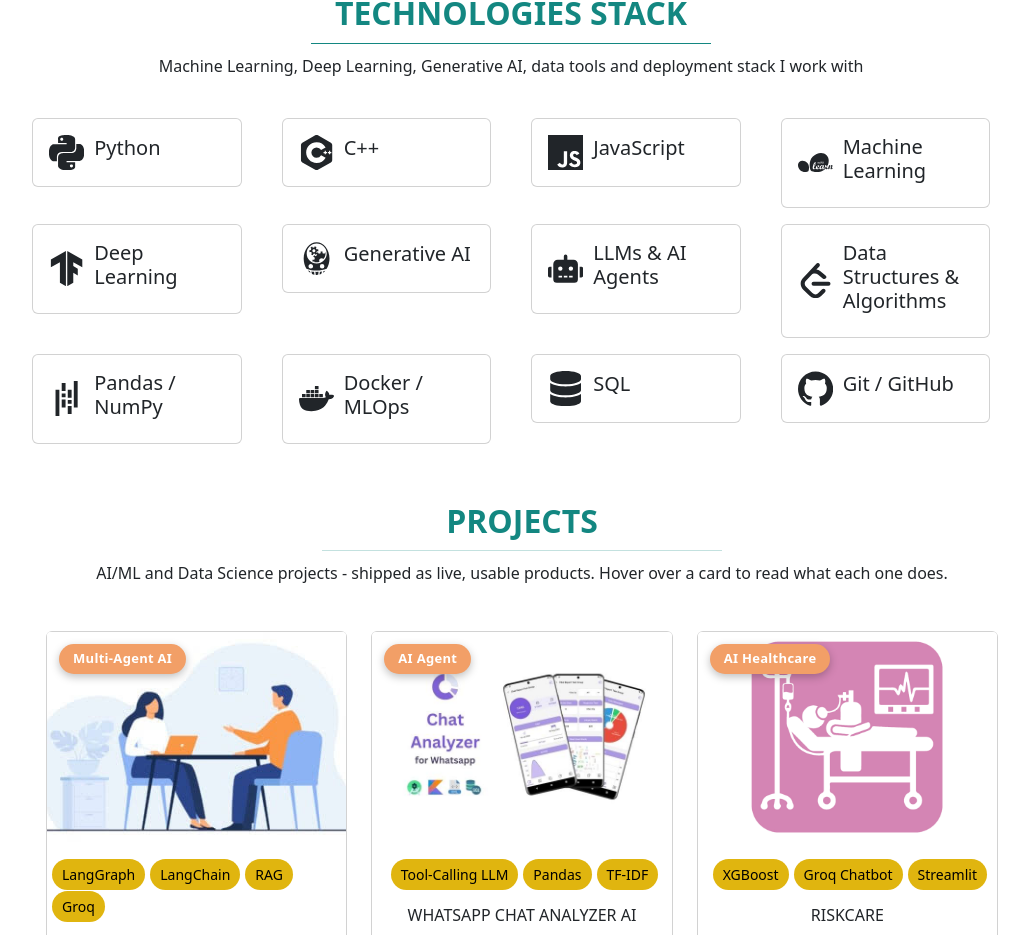
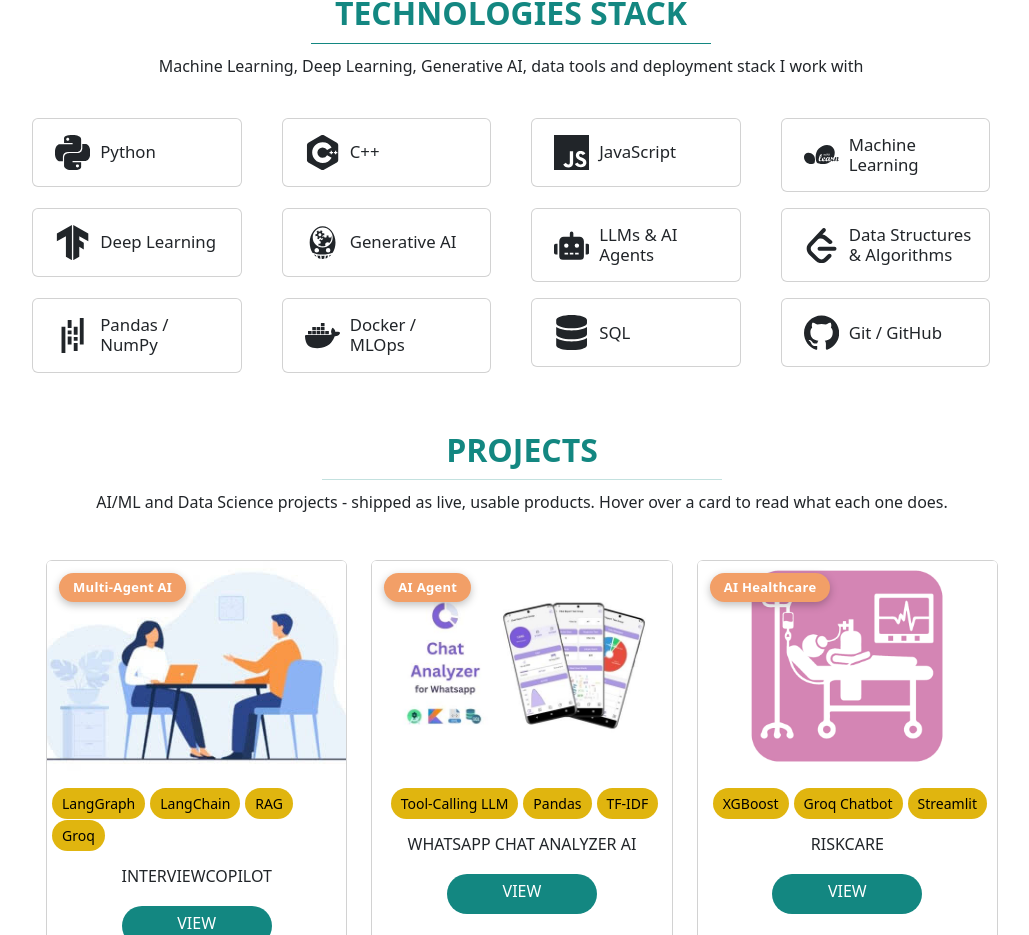
Before and after one commit to aanandmahawal/Personal-portfolio, a React (Create React App) app in the folder frontend/: page / in a window 1280 px wide. Shown: the part 1974-2909 px from the top of the page, without its empty margins (188-1217 px from the left). Built offline with nearby package versions, Linux system fonts and the light colour scheme.

Commit message:
Update Techstack.css

```diff
--- a/frontend/src/pages/Techstack/Techstack.css
+++ b/frontend/src/pages/Techstack/Techstack.css
@@ -46,3 +46,15 @@
     width: 280px;
   }
 }
+
+/* ===== consistent left-aligned rows ===== */
+.techstack .tech-row {
+  justify-content: flex-start; /* icon + name always start from the left */
+  text-align: left;
+  padding-left: 6px;
+}
+
+.techstack .media-body h5 {
+  margin-bottom: 0; /* keeps the name vertically centered beside the icon */
+  font-size: 1.05rem;
+}
```
